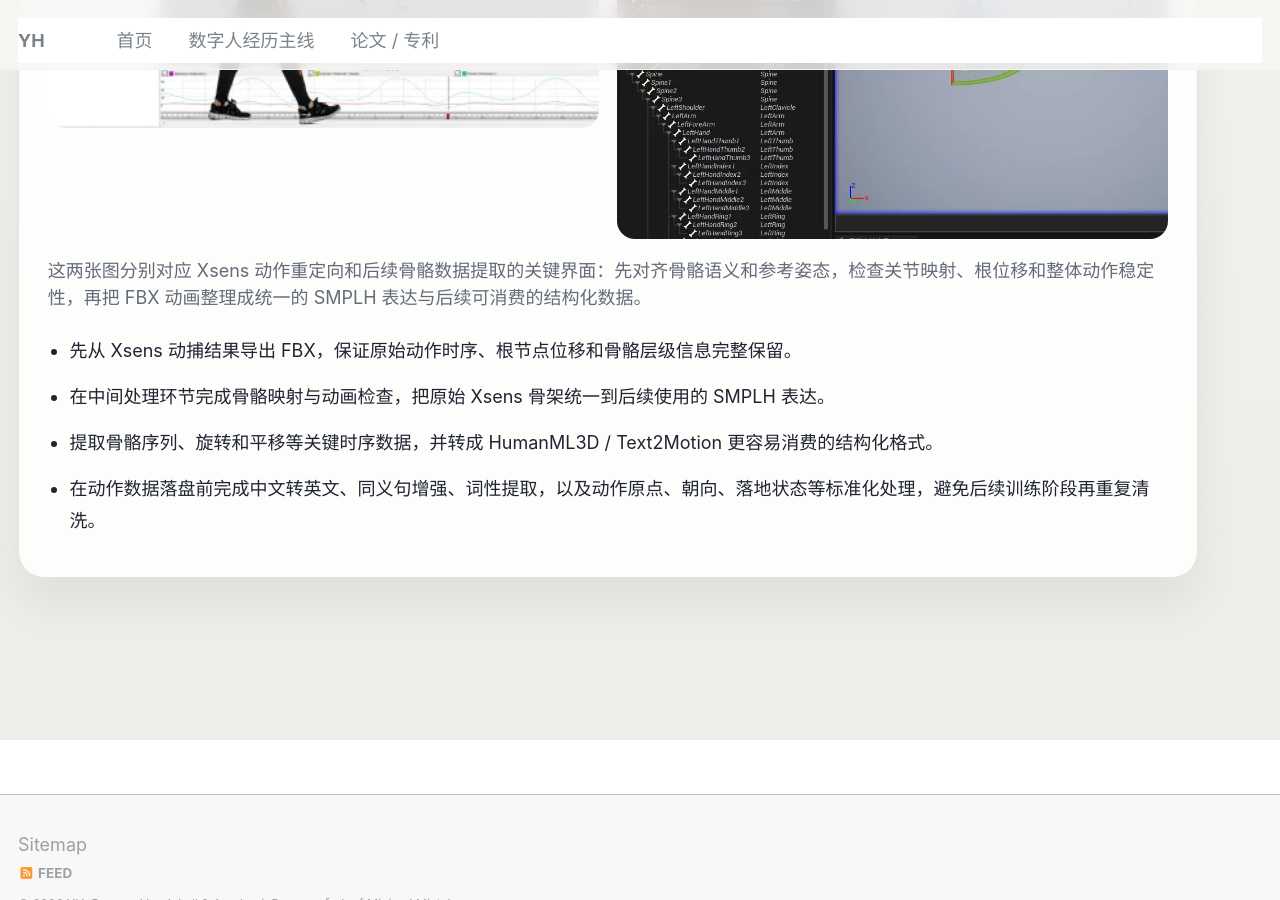
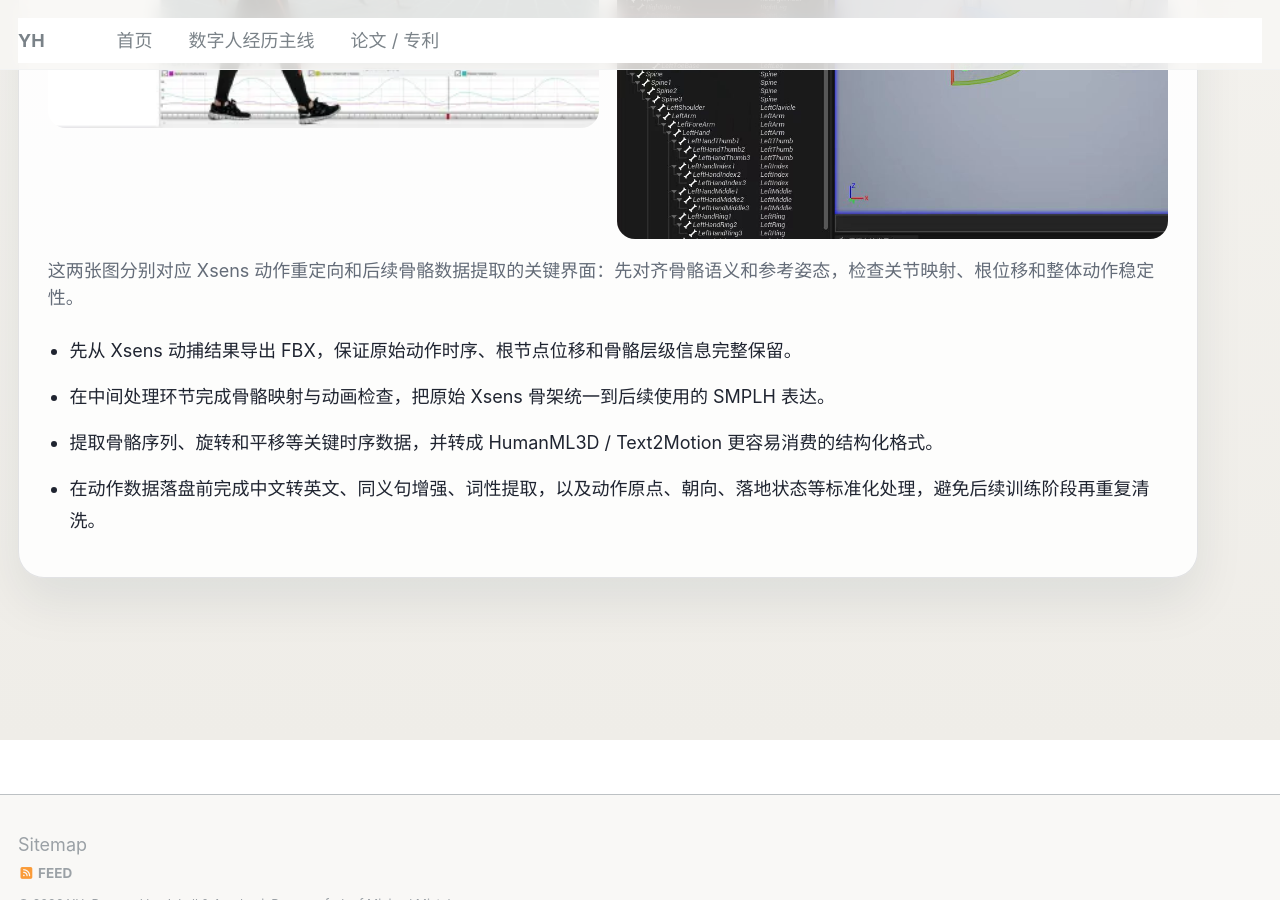
Before and after one commit to svitass/svitass.github.io, a Jekyll site: the page built from _portfolio/xsens-fbx-pipeline.md, in a window 1280 px wide and 900 px high, scrolled down 968 px. Built offline with Jekyll 4.4.1, drawn with Linux system fonts in a browser that asks for light colours.

Commit message:
Trim xsens caption wording

```diff
--- a/_portfolio/xsens-fbx-pipeline.md
+++ b/_portfolio/xsens-fbx-pipeline.md
@@ -41,7 +41,7 @@ author_profile: false
         <img src="/images/projects/xsens-smplh-extraction.jpg" alt="SMPLH 骨骼数据提取与映射检查界面">
       </div>
     </div>
-    <p class="project-visual__caption">这两张图分别对应 Xsens 动作重定向和后续骨骼数据提取的关键界面：先对齐骨骼语义和参考姿态，检查关节映射、根位移和整体动作稳定性，再把 FBX 动画整理成统一的 SMPLH 表达与后续可消费的结构化数据。</p>
+    <p class="project-visual__caption">这两张图分别对应 Xsens 动作重定向和后续骨骼数据提取的关键界面：先对齐骨骼语义和参考姿态，检查关节映射、根位移和整体动作稳定性。</p>
     <ul class="detail-list">
       <li>先从 Xsens 动捕结果导出 FBX，保证原始动作时序、根节点位移和骨骼层级信息完整保留。</li>
       <li>在中间处理环节完成骨骼映射与动画检查，把原始 Xsens 骨架统一到后续使用的 SMPLH 表达。</li>
```
